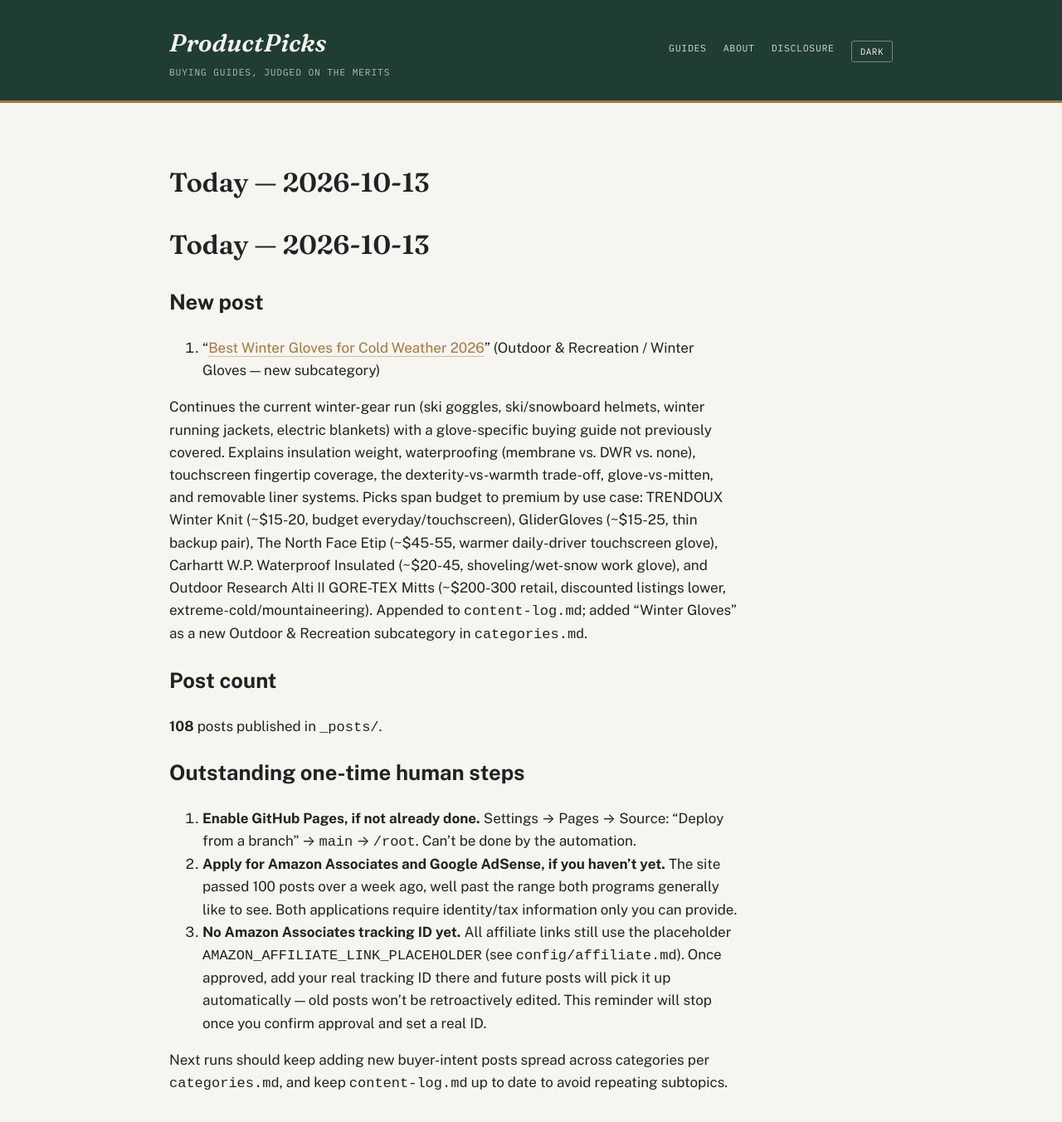
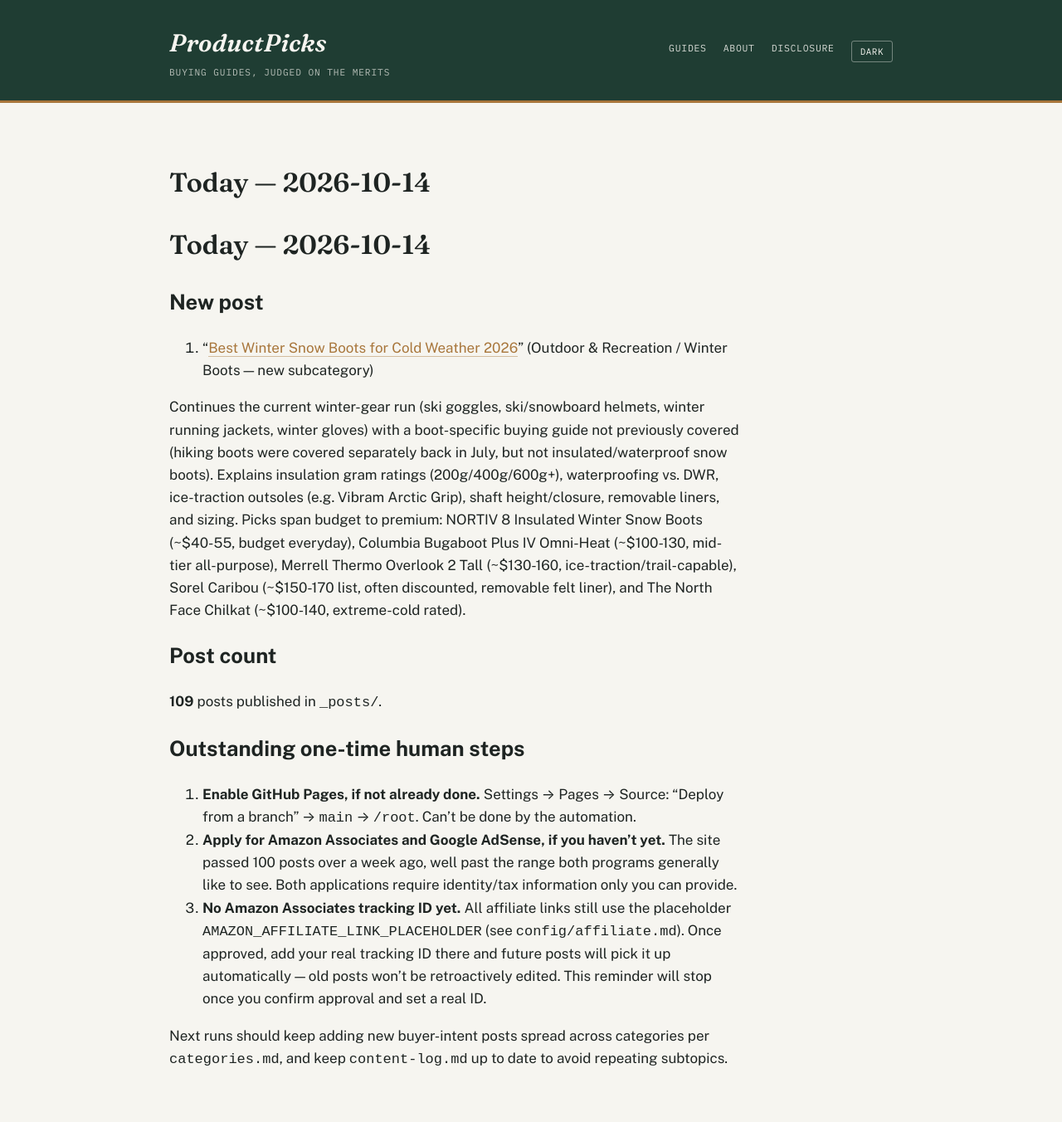
Before and after one commit to ajith198/ProductPicks, a Jekyll site: the page built from today.md, in a window 1280 px wide and 1400 px high. Shown: the top 1352 px of the window at 83% size. Built offline with Jekyll 4.4.1, drawn with Linux system fonts in a browser that asks for light colours; our own code applies the rules of GitHub Pages for plain Markdown files.

Commit message:
daily: 2026-10-14 new post + log update
Add winter snow boots buying guide (new Outdoor & Recreation / Winter
Boots subcategory), continuing the cold-weather gear run. Update
content-log.md, categories.md, today.md, and TODAY.md.

Co-Authored-By: Claude Sonnet 5 <noreply@anthropic.com>
Claude-Session: https://claude.ai/code/session_017yLD9dQh4uQEimKdTLDdcn

```diff
--- a/categories.md
+++ b/categories.md
@@ -1,6 +1,6 @@
 # Categories & expansion strategy
 
-**Status: multi-category, as of 2026-07-12. Updated 2026-10-13.** ProductPicks started as a pickleball-only site (see `niche.md` for that original research). This file governs the site now that it has expanded into multiple product verticals, and is the doc future automated/daily runs should consult when choosing what to write next.
+**Status: multi-category, as of 2026-07-12. Updated 2026-10-14.** ProductPicks started as a pickleball-only site (see `niche.md` for that original research). This file governs the site now that it has expanded into multiple product verticals, and is the doc future automated/daily runs should consult when choosing what to write next.
 
 ## Front matter taxonomy
 
@@ -21,7 +21,7 @@ These two fields drive the Category / Type / Year filters in the search bar on t
 |---|---|
 | Sports | Pickleball, Soccer, Tennis, Cycling, Running, Yoga, Golf, Basketball, Badminton, Swimming, Baseball, Fitness, Volleyball, Climbing, Table Tennis, Boxing, Football, Disc Golf, Skiing & Snowboarding |
 | Home & Kitchen | Coffee Makers, Electric Kettles, Blenders, Air Fryers, Toaster Ovens, Rice Cookers, Stand Mixers, Robot Vacuums, Espresso Machines, Pressure Cookers, Food Processors, Knife Sets, Cast Iron Skillets, Dutch Ovens, Coffee Grinders, Water Filter Pitchers, Cordless Stick Vacuums, Vacuum Sealers, Slow Cookers, Meat Thermometers, Indoor Grills, French Press, Sous Vide Machines, Immersion Blenders, Waffle Makers, Bread Makers, Electric Griddles, Juicers, Air Purifiers, Toasters, Space Heaters, Pizza Ovens, Humidifiers, Ice Makers, Electric Blankets |
-| Outdoor & Recreation | Camping Tents, Sleeping Bags, Headlamps, Hiking Boots, Camp Stoves, Water Filters, Trekking Poles, Coolers, Backpacking Backpacks, Camp Chairs, Camping Lanterns, Fishing, Rain Jackets, Binoculars, Paddleboards, Kayaks, Life Jackets (PFDs), Hydration Packs, Sleeping Pads, Hammocks, Daypacks, Water Bottles, Multi-Tools, Camping Cots, Portable Power Stations, Grills & Smokers, Winter Gloves |
+| Outdoor & Recreation | Camping Tents, Sleeping Bags, Headlamps, Hiking Boots, Camp Stoves, Water Filters, Trekking Poles, Coolers, Backpacking Backpacks, Camp Chairs, Camping Lanterns, Fishing, Rain Jackets, Binoculars, Paddleboards, Kayaks, Life Jackets (PFDs), Hydration Packs, Sleeping Pads, Hammocks, Daypacks, Water Bottles, Multi-Tools, Camping Cots, Portable Power Stations, Grills & Smokers, Winter Gloves, Winter Boots |
 
 New subcategories can be added freely within an existing category. New top-level categories should only be added when there's a genuine cluster of buyer-intent content planned for it (not a one-off post) — keep the category list short enough that the dropdown filter stays useful.
 
--- a/today.md
+++ b/today.md
@@ -1,14 +1,14 @@
-# Today — 2026-10-13
+# Today — 2026-10-14
 
 ## New post
 
-1. "[Best Winter Gloves for Cold Weather 2026](/outdoor-recreation/buying-guides/best-winter-gloves-for-cold-weather/)" (Outdoor & Recreation / Winter Gloves — new subcategory)
+1. "[Best Winter Snow Boots for Cold Weather 2026](/outdoor-recreation/buying-guides/best-winter-snow-boots-for-cold-weather/)" (Outdoor & Recreation / Winter Boots — new subcategory)
 
-Continues the current winter-gear run (ski goggles, ski/snowboard helmets, winter running jackets, electric blankets) with a glove-specific buying guide not previously covered. Explains insulation weight, waterproofing (membrane vs. DWR vs. none), touchscreen fingertip coverage, the dexterity-vs-warmth trade-off, glove-vs-mitten, and removable liner systems. Picks span budget to premium by use case: TRENDOUX Winter Knit (~$15-20, budget everyday/touchscreen), GliderGloves (~$15-25, thin backup pair), The North Face Etip (~$45-55, warmer daily-driver touchscreen glove), Carhartt W.P. Waterproof Insulated (~$20-45, shoveling/wet-snow work glove), and Outdoor Research Alti II GORE-TEX Mitts (~$200-300 retail, discounted listings lower, extreme-cold/mountaineering). Appended to `content-log.md`; added "Winter Gloves" as a new Outdoor & Recreation subcategory in `categories.md`.
+Continues the current winter-gear run (ski goggles, ski/snowboard helmets, winter running jackets, winter gloves) with a boot-specific buying guide not previously covered (hiking boots were covered separately back in July, but not insulated/waterproof snow boots). Explains insulation gram ratings (200g/400g/600g+), waterproofing vs. DWR, ice-traction outsoles (e.g. Vibram Arctic Grip), shaft height/closure, removable liners, and sizing. Picks span budget to premium: NORTIV 8 Insulated Winter Snow Boots (~$40-55, budget everyday), Columbia Bugaboot Plus IV Omni-Heat (~$100-130, mid-tier all-purpose), Merrell Thermo Overlook 2 Tall (~$130-160, ice-traction/trail-capable), Sorel Caribou (~$150-170 list, often discounted, removable felt liner), and The North Face Chilkat (~$100-140, extreme-cold rated).
 
 ## Post count
 
-**108** posts published in `_posts/`.
+**109** posts published in `_posts/`.
 
 ## Outstanding one-time human steps
 
```
Also changed, not shown: TODAY.md (+1 -1 lines), _posts/2026-10-14-best-winter-snow-boots-for-cold-weather.md (added, +57 -0 lines), content-log.md (+1 -0 lines).
